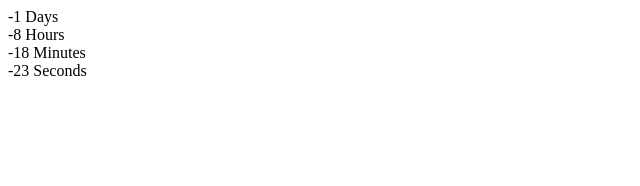
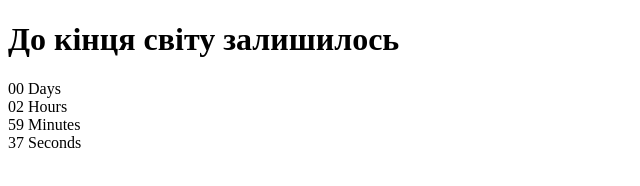
Before and after one commit to Koliadjun/goit-js-hw-11-timer, a plain HTML site: page index.html in a window 1280 px wide. Shown: the whole page, without its empty margins (0-640 px from the left). Drawn offline with Linux system fonts and the light colour scheme.

Commit message:
task is done

```diff
--- a/index.html
+++ b/index.html
@@ -5,9 +5,11 @@
     <meta http-equiv="X-UA-Compatible" content="IE=edge" />
     <meta name="viewport" content="width=device-width, initial-scale=1.0" />
     <title>HW-11 Timer</title>
+    <link rel="stylesheet" href="./css/style.css" />
   </head>
   <body>
-    <div class="timer" id="timer-1">
+    <div class="timer flip-clock__piece" id="timer-1">
+      <h1></h1>
       <div class="field">
         <span class="value" data-value="days">00</span>
         <span class="label">Days</span>
@@ -28,7 +30,6 @@
         <span class="label">Seconds</span>
       </div>
     </div>
-
     <script src="./js/script.js" type="module"></script>
   </body>
 </html>
--- a/js/script.js
+++ b/js/script.js
@@ -3,6 +3,7 @@ import CountdownTimer from "./timer.js"
 
 const timer = new CountdownTimer({
     selector: '#timer-1',
-    targetDate: new Date('Jun 21, 2021'),
+    targetDate: new Date('Jun 21, 2021 10:17'),
+    title: 'До кінця світу залишилось',
 });
 timer.startTimer()
--- a/js/timer.js
+++ b/js/timer.js
@@ -1,5 +1,5 @@
 export default class CountdownTimer {
-    constructor({ selector, targetDate } = {}) {
+    constructor({ selector, targetDate, title } = {}) {
         this.selector = selector;
         this.targetDate = targetDate;
         this.timerRefs = {
@@ -8,26 +8,35 @@ export default class CountdownTimer {
             hoursSpan: document.querySelector(`${this.selector} span[data-value="hours"]`),
             minsSpan: document.querySelector(`${this.selector} span[data-value="mins"]`),
             secsSpan: document.querySelector(`${this.selector} span[data-value="secs"]`),
+            title: document.querySelector(`${this.selector} h1`),
+
         }
-
+        this.intervalId = null;
+        this.title = title;
     }
     getTimerValue = () => {
+        let isTimeOut = !(Math.floor(((this.targetDate - Date.now()) / 1000)));
         let days = Math.floor((this.targetDate - Date.now()) / (1000 * 60 * 60 * 24));
         let hours = Math.floor(((this.targetDate - Date.now()) % (1000 * 60 * 60 * 24)) / (1000 * 60 * 60));
         let mins = Math.floor(((this.targetDate - Date.now()) % (1000 * 60 * 60)) / (1000 * 60));
         let secs = Math.floor(((this.targetDate - Date.now()) % (1000 * 60)) / 1000);
-        return { days, hours, mins, secs }
+        return { days, hours, mins, secs, isTimeOut }
     }
     renderValue = () => {
-        this.timerRefs.secsSpan.textContent = this.getTimerValue().secs;
-        this.timerRefs.minsSpan.textContent = this.getTimerValue().mins;
-        this.timerRefs.hoursSpan.textContent = this.getTimerValue().hours;
-        this.timerRefs.daysSpan.textContent = this.getTimerValue().days;
+        const timerValue = this.getTimerValue();
+        this.timerRefs.secsSpan.textContent = timerValue.secs < 10 ? `0${timerValue.secs}` : timerValue.secs;
+        this.timerRefs.minsSpan.textContent = timerValue.mins < 10 ? `0${timerValue.mins}` : timerValue.mins;
+        this.timerRefs.hoursSpan.textContent = timerValue.hours < 10 ? `0${timerValue.hours}` : timerValue.hours;
+        this.timerRefs.daysSpan.textContent = timerValue.days < 10 ? `0${timerValue.days}` : timerValue.days;
+        this.timerRefs.title.innerText = this.title;
+
+        if (timerValue.isTimeOut) {
+            clearInterval(this.intervalId);
+            return
+        }
     }
 
-
-
     startTimer = () => {
-        setInterval(() => { this.renderValue() }, 1000)
+        this.intervalId = setInterval(() => { this.renderValue() }, 1000)
     }
 };
```
